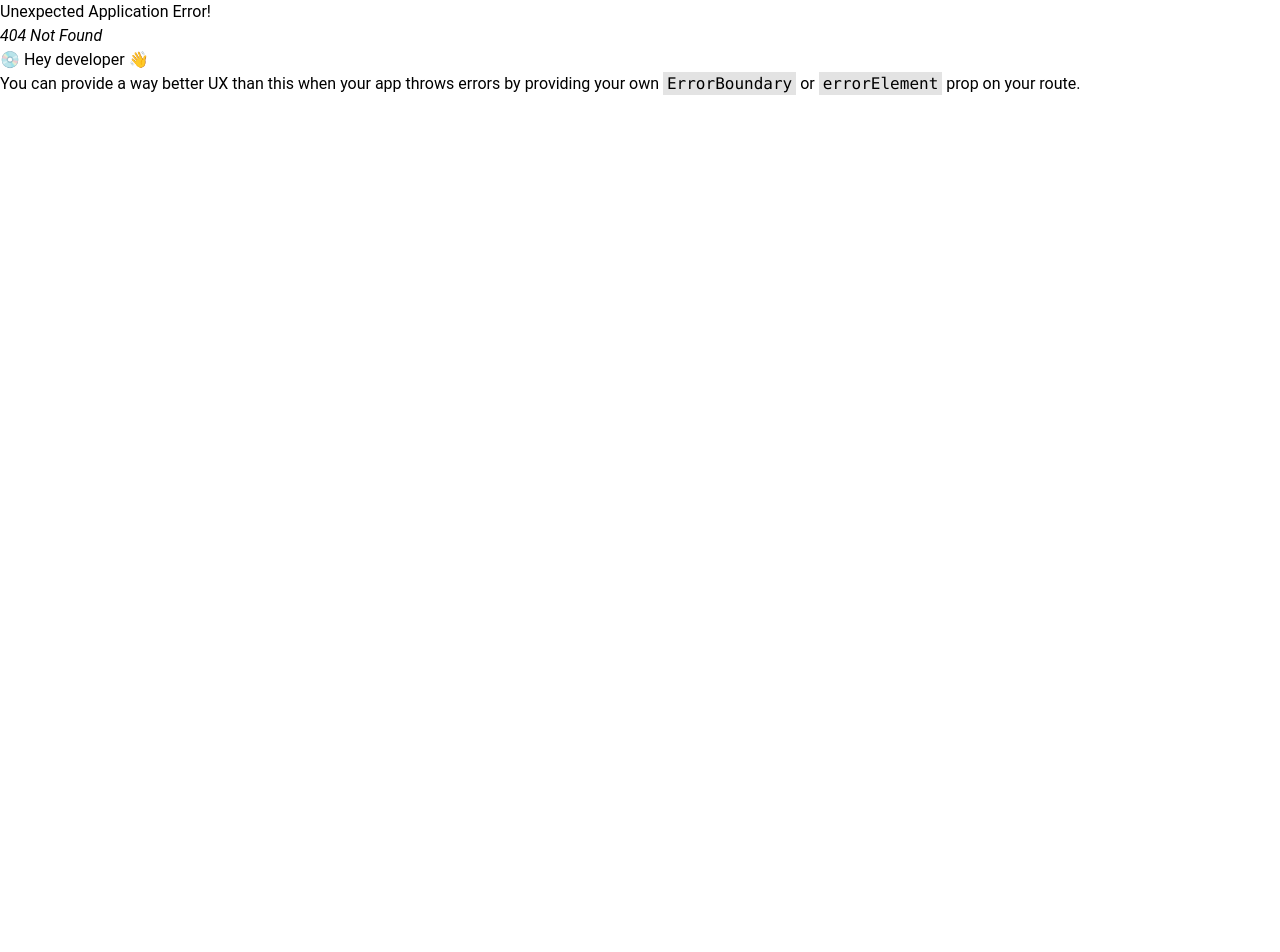
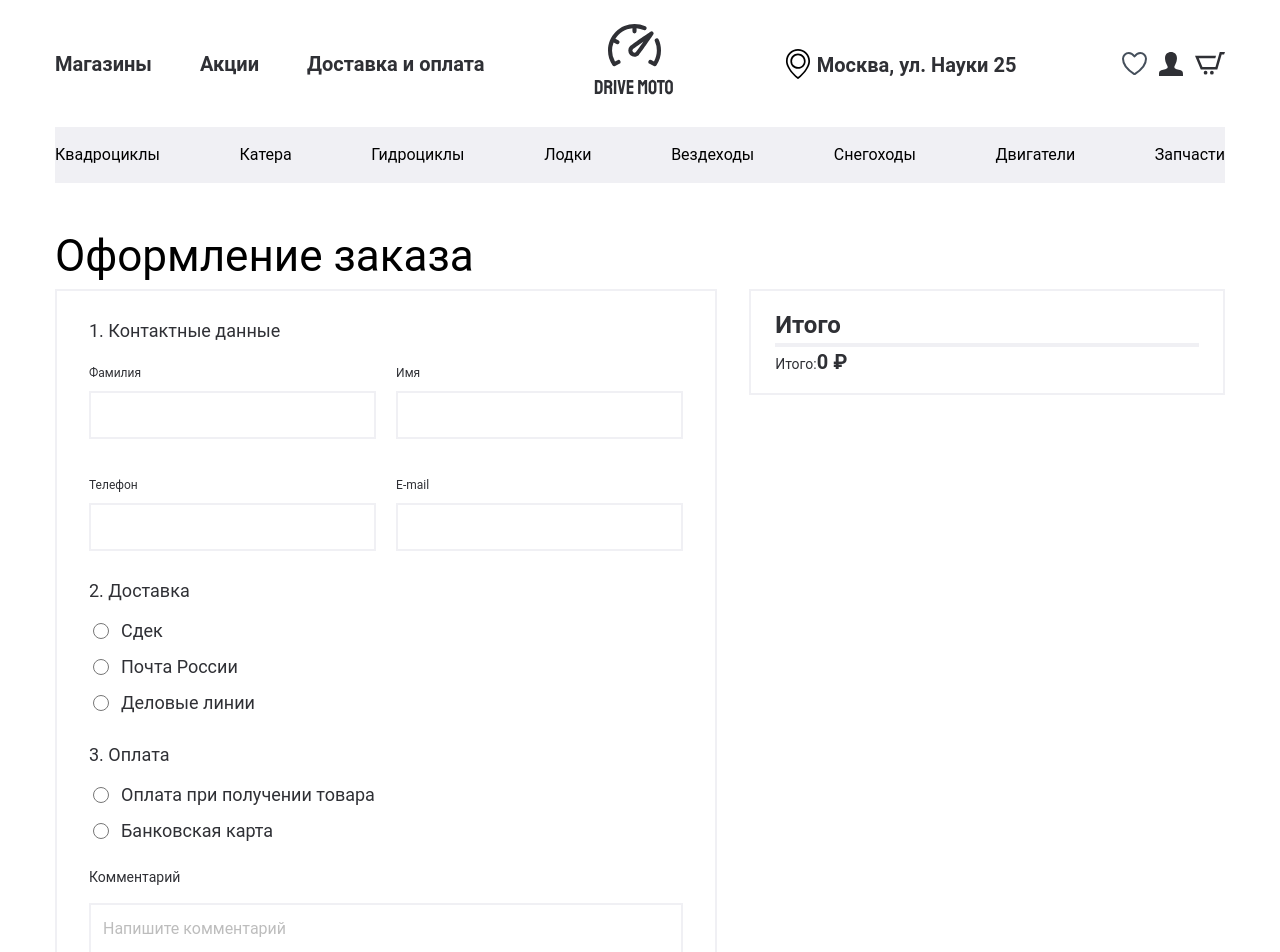
Before and after one commit to shaxzod-dev/Hydrocycles-site, a React (Vite) app: page /orders in a window 1280 px wide. Before the commit this address had no page. Shown: the top 952 px of the page. Before the commit the page ends 800 px from the top, so only its background shows below. Built offline with nearby package versions, Linux system fonts and the light colour scheme.

Commit message:
Added payment sections

```diff
--- a/package.json
+++ b/package.json
@@ -16,7 +16,8 @@
     "react-loading-skeleton": "^3.4.0",
     "react-router-dom": "^6.21.3",
     "swiper": "^11.0.5",
-    "yarn": "^1.22.21"
+    "yarn": "^1.22.21",
+    "zod": "^3.22.4"
   },
   "devDependencies": {
     "@types/react": "^18.2.43",
--- a/src/App.jsx
+++ b/src/App.jsx
@@ -1,5 +1,5 @@
 import { RouterProvider, createBrowserRouter } from "react-router-dom";
-import { Home, Info, Products } from "./pages";
+import { Home, Info, Order, Products } from "./pages";
 import "react-loading-skeleton/dist/skeleton.css";
 import "./App.css";
 
@@ -21,6 +21,10 @@ function App() {
       path: "/info/:id",
       element: <Info />,
     },
+    {
+      path: "/orders",
+      element: <Order />,
+    },
   ]);
   return <RouterProvider router={routes} />;
 }
--- a/src/components/added-products/index.jsx
+++ b/src/components/added-products/index.jsx
@@ -5,7 +5,7 @@ import { MainContext } from "../../context/useMainContext";
 const AddedProducts = ({ data }) => {
   const { removeOne, addOne, removeFromCard } = useContext(MainContext);
   return (
-    <div className="relative flex gap-x-4 bg-white p-1">
+    <div className="relative flex gap-x-4 bg-white p-2 mt-5">
       <div className="w-[120px] h-[100px]">
         <img
           className="w-full h-full object-contain"
--- a/src/components/dialog/like-modal/index.jsx
+++ b/src/components/dialog/like-modal/index.jsx
@@ -38,7 +38,6 @@ function LikeModal({ open, handleOpen }) {
             <h2>Like box is empty</h2>
           )}
         </DialogBody>
-        <DialogFooter></DialogFooter>
       </Dialog>
     </>
   );
--- a/src/components/header/header-top/index.jsx
+++ b/src/components/header/header-top/index.jsx
@@ -30,9 +30,9 @@ const HeaderTop = () => {
           <a href="#" className="text-title-color text-xl font-bold">
             Акции
           </a>
-          <a href="#" className="text-title-color text-xl font-bold">
+          <Link to={"/orders"} className="text-title-color text-xl font-bold">
             Доставка и оплата
-          </a>
+          </Link>
         </nav>
         <Link to={"/"}>
           <Icons.logoIcon />
--- a/src/components/index.js
+++ b/src/components/index.js
@@ -13,3 +13,4 @@ export { default as InfoCard } from "./info-card";
 export { default as CategoryCard } from "./category-card";
 export { default as LikedItems } from "./liked-items";
 export { default as AddedProducts } from "./added-products";
+export { default as OrderForm } from "./order-form";
--- /dev/null
+++ b/src/components/order-form/index.jsx
@@ -0,0 +1,217 @@
+import React, { useContext, useState } from "react";
+import { isValidName } from "../../utils";
+import { MainContext } from "../../context/useMainContext";
+import AddedProducts from "../added-products";
+
+const OrderForm = () => {
+  const { cardItems } = useContext(MainContext);
+  const [name, setName] = useState("");
+  const [lastName, setLastName] = useState("");
+  const [phone, setPhone] = useState("");
+  const [email, setEmail] = useState("");
+  const [error, setError] = useState({
+    name: "",
+    lastName: "",
+    email: "",
+    phone: "",
+  });
+  console.log(isValidName(name));
+  function onSubmit(e) {
+    e.preventDefault();
+    if (!isValidName(name)) {
+      setError({ name: "Unacceptable name!!!" });
+    } else {
+      setError({
+        name: "",
+      });
+    }
+  }
+  let a = 0;
+  for (const key of cardItems) {
+    a += key.price * key.quantity;
+  }
+  return (
+    <div className="container">
+      <h2 className="text-[44px] mt-10">Оформление заказа</h2>
+      <div className="flex gap-8">
+        <div className="w-[696px] border-2 border-title-gray py-6 px-8">
+          <form onSubmit={onSubmit}>
+            <h3 className="text-lg text-title-color font-normal leading-8">
+              1. Контактные данные
+            </h3>
+            <div className="grid grid-cols-2 gap-5">
+              <div className="flex flex-col">
+                <label
+                  htmlFor="lastname"
+                  className="text-title-color mt-4 text-xs font-normal leading-5"
+                >
+                  Фамилия
+                </label>
+                <input
+                  type="text"
+                  id="lastname"
+                  onChange={(e) => setLastName(e.target.value)}
+                  className="mt-2 py-[10px] px-[18px] border-2 border-title-gray"
+                />
+              </div>
+              <div className="flex flex-col">
+                <label
+                  htmlFor="name"
+                  className="text-title-color mt-4 text-xs font-normal leading-5"
+                >
+                  Имя
+                </label>
+                <input
+                  type="text"
+                  id="name"
+                  onChange={(e) => setName(e.target.value)}
+                  className="mt-2 py-[10px] px-[18px] border-2 border-title-gray"
+                />
+                {error.name.length > 1 ? (
+                  <p className="text-red-500 text-normal text-sm mt-2 leading-3">
+                    {error.name}
+                  </p>
+                ) : (
+                  <p></p>
+                )}
+              </div>
+              <div className="flex flex-col">
+                <label
+                  htmlFor="tel"
+                  className="text-title-color mt-4 text-xs font-normal leading-5"
+                >
+                  Телефон
+                </label>
+                <input
+                  type="tel"
+                  id="tel"
+                  onChange={(e) => setPhone(e.target.value)}
+                  className="mt-2 py-[10px] px-[18px] border-2 border-title-gray"
+                />
+              </div>
+              <div className="flex flex-col">
+                <label
+                  htmlFor="e-mail"
+                  className="text-title-color mt-4 text-xs font-normal leading-5"
+                >
+                  E-mail
+                </label>
+                <input
+                  type="email"
+                  id="e-mail"
+                  onChange={(e) => setEmail(e.target.value)}
+                  className="mt-2 py-[10px] px-[18px] border-2 border-title-gray"
+                />
+              </div>
+            </div>
+            <h3 className="mt-6 text-lg text-title-color font-normal leading-8">
+              2. Доставка
+            </h3>
+            <div className="flex flex-col gap-3 mt-3">
+              <div className="flex items-center gap-2">
+                <input
+                  className="w-6 h-4"
+                  type="radio"
+                  name="variant"
+                  id="Сдек"
+                />
+                <label
+                  className="text-lg font-normal leading-6 text-title-color"
+                  htmlFor="Сдек"
+                >
+                  Сдек
+                </label>
+              </div>
+              <div className="flex items-center gap-2">
+                <input
+                  className="w-6 h-4"
+                  type="radio"
+                  name="variant"
+                  id="Почта России"
+                />
+                <label
+                  className="text-lg font-normal leading-6 text-title-color"
+                  htmlFor="Почта России"
+                >
+                  Почта России
+                </label>
+              </div>
+              <div className="flex items-center gap-2">
+                <input
+                  className="w-6 h-4"
+                  type="radio"
+                  name="variant"
+                  id="Деловые линии"
+                />
+                <label
+                  className="text-lg font-normal leading-6 text-title-color"
+                  htmlFor="Деловые линии"
+                >
+                  Деловые линии
+                </label>
+              </div>
+            </div>
+            <h3 className="mt-6 text-lg text-title-color font-normal leading-8">
+              3. Оплата
+            </h3>
+            <div className="flex flex-col gap-3 mt-3">
+              <div className="flex items-center gap-2">
+                <input
+                  className="w-6 h-4"
+                  type="radio"
+                  name="variant"
+                  id="Оплата при получении товара"
+                />
+                <label
+                  className="text-lg font-normal leading-6 text-title-color"
+                  htmlFor="Оплата при получении товара"
+                >
+                  Оплата при получении товара
+                </label>
+              </div>
+              <div className="flex items-center gap-2">
+                <input
+                  className="w-6 h-4"
+                  type="radio"
+                  name="variant"
+                  id="Банковская карта"
+                />
+                <label
+                  className="text-lg font-normal leading-6 text-title-color"
+                  htmlFor="Банковская карта"
+                >
+                  Банковская карта
+                </label>
+              </div>
+            </div>
+            <h3 className="text-sm font-normal leading-5 mt-6 text-title-color">
+              Комментарий
+            </h3>
+            <textarea
+              name=""
+              className="border-2 border-title-gray w-full resize-none h-[100px] mt-4 p-3"
+              placeholder="Напишите комментарий"
+            ></textarea>
+            <button type="submit">Submit</button>
+          </form>
+        </div>
+        <div className="w-[500px] h-full border-title-gray border-2 py-4 px-6">
+          <h2 className="text-[24px] font-semibold text-title-color">Итого</h2>
+          <div className="border-y-2 border-title-gray">
+            {cardItems.map((el) => (
+              <AddedProducts key={el.id} data={el} />
+            ))}
+          </div>
+          <h3 className="text-sm text-title-color font-normal leading-[26px] ">
+            Итого:
+            <span className="text-xl font-bold leading-[30px] text-title-color">
+              {a.toLocaleString()} ₽
+            </span>
+          </h3>
+        </div>
+      </div>
+    </div>
+  );
+};
+
+export default OrderForm;
--- a/src/constant/index.js
+++ b/src/constant/index.js
@@ -1,3 +1,4 @@
+import { z } from "zod";
 import img1 from "../assets/images/img-1.png";
 import img2 from "../assets/images/img-2.png";
 import img3 from "../assets/images/img-3.png";
@@ -103,24 +104,12 @@ export const data = [
     label: "Наличие в магазине",
     value: "Наличие в магазине",
   },
-  // {
-  //   label: "Vue",
-  //   value: "vue",
-  //   desc: `We're not always in the position that we want to be at.
-  //   We're constantly growing. We're constantly making mistakes. We're
-  //   constantly trying to express ourselves and actualize our dreams.`,
-  // },
-  // {
-  //   label: "Angular",
-  //   value: "angular",
-  //   desc: `Because it's about motivating the doers. Because I'm here
-  //   to follow my dreams and inspire other people to follow their dreams, too.`,
-  // },
-  // {
-  //   label: "Svelte",
-  //   value: "svelte",
-  //   desc: `We're not always in the position that we want to be at.
-  //   We're constantly growing. We're constantly making mistakes. We're
-  //   constantly trying to express ourselves and actualize our dreams.`,
-  // },
 ];
+
+export const FormData = z.object({
+  firstName: z.string().min(1).max(18),
+  lastName: z.string().min(1).max(18),
+  phone: z.string().min(10).max(14).optional(),
+  email: z.string().email(),
+  url: z.string().url().optional(),
+});
--- a/src/pages/index.js
+++ b/src/pages/index.js
@@ -1,3 +1,4 @@
 export { default as Home } from "./home";
 export { default as Products } from "./products";
 export { default as Info } from "./info";
+export { default as Order } from "./order";
--- /dev/null
+++ b/src/pages/order/index.jsx
@@ -0,0 +1,13 @@
+import React from "react";
+import { Header, OrderForm } from "../../components";
+
+const Order = () => {
+  return (
+    <>
+      <Header />
+      <OrderForm />
+    </>
+  );
+};
+
+export default Order;
--- /dev/null
+++ b/src/utils/index.js
@@ -0,0 +1,11 @@
+// const NAME_REGEX = /^[a-zA-Z]+$/;
+
+export const isValidName = (name) => name.trim().length >= 3;
+
+// export const validateName = (str) => {
+//   return str.trim().length >= 2;
+// };
+
+// export const validateLastName = (str) => {
+//   return str.trim().length >= 2;
+// };
```
Also changed, not shown: 1 other file (tests, documents, lock files or other folders).
